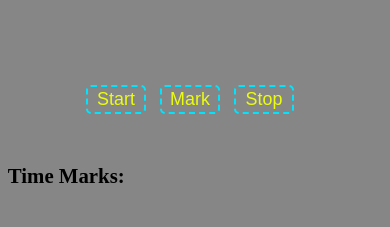
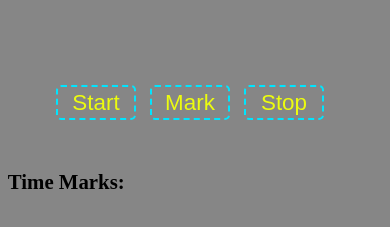
Before and after one commit to awaisanwarcode/Stop_Watch, a plain HTML site: page index.html in a window 390 px wide. Shown: the part 357-584 px from the top of the page. Drawn offline with Linux system fonts and the light colour scheme.

Commit message:
Update Responsive.CSS

```diff
--- a/Responsive.CSS
+++ b/Responsive.CSS
@@ -74,8 +74,8 @@
     }
 
     button {
-        width: 60px;
-        font-size: 1.12rem;
+       width: 80px;
+       font-size: 1.4rem;
     }
 
     h2 {
```
